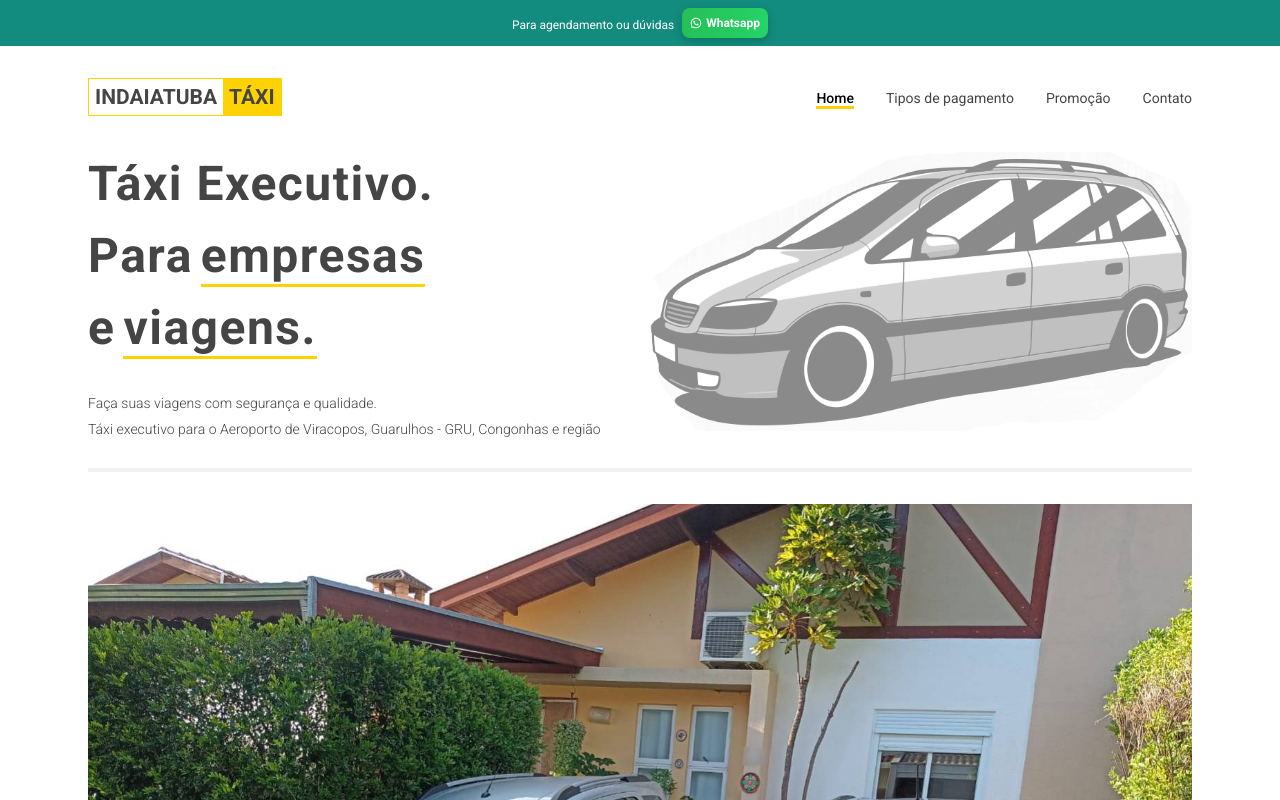
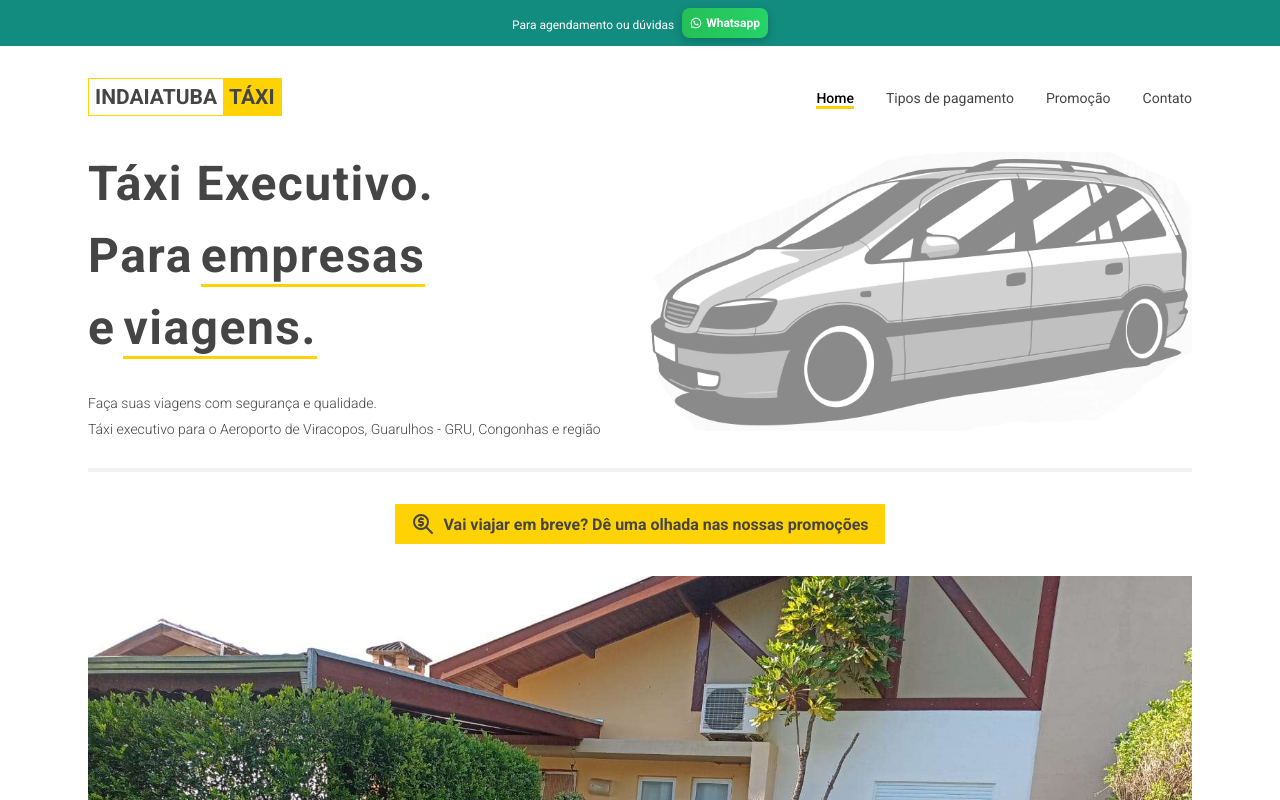
Before and after one commit to femontanha/indaiatubataxi, a Next.js app: page / in a window 1280 px wide. Shown: the top 800 px of the page. Built offline with nearby package versions, Linux system fonts and the light colour scheme.

Commit message:
Add banner, new home photo and link on header h1

```diff
--- /dev/null
+++ b/components/Banner.module.css
@@ -0,0 +1,13 @@
+.link {
+  background-color: var(--color-primary);
+  padding: 8px 16px;
+  font-weight: bold;
+  display: flex;
+  align-items: center;
+  justify-content: center;
+  gap: 8px;
+}
+
+.icon {
+  font-size: 24px;
+}
--- /dev/null
+++ b/components/Banner.tsx
@@ -0,0 +1,16 @@
+import Link from 'next/link'
+import { TbZoomMoney } from 'react-icons/tb'
+import styles from './Banner.module.css'
+
+const Banner: React.FC = () => {
+  return (
+    <Link href="/promocao" className={styles.link}>
+      <TbZoomMoney className={styles.icon} />
+      <span>
+        Vai viajar em breve? Dê uma olhada nas nossas promoções
+      </span>
+    </Link>
+  )
+}
+
+export default Banner
--- a/components/Header.tsx
+++ b/components/Header.tsx
@@ -25,10 +25,12 @@ const Header: React.FC = () => {
 
   return (
     <header className={styles.header}>
-      <h1 className={styles.title}>
-        <span className={styles.titleName}>Indaiatuba</span>
-        <span className={styles.titleSubname}>Táxi</span>
-      </h1>
+      <Link href="/">
+        <h1 className={styles.title}>
+          <span className={styles.titleName}>Indaiatuba</span>
+          <span className={styles.titleSubname}>Táxi</span>
+        </h1>
+      </Link>
       <button className={styles.navOpen} onClick={() => setMobileMenuIsVisible(true)}><GiHamburgerMenu /></button>
       <nav className={navClassName}>
         <button className={styles.navClose} onClick={() => setMobileMenuIsVisible(false)}><AiOutlineClose /></button>
--- a/pages/Home.module.css
+++ b/pages/Home.module.css
@@ -38,6 +38,12 @@
   height: 4px;
   margin: 32px 0;
   background-color: #f1f1f1;
+}
+
+.banner {
+  margin: 32px 0;
+  display: flex;
+  justify-content: center;
 }
 
 .image {
--- a/pages/_document.tsx
+++ b/pages/_document.tsx
@@ -6,12 +6,12 @@ export default function Document() {
       <Head>
         <meta name="description" content="Promoção para viagens taxi Indaiatuba e região."/>
         <meta name="keywords" content="promocao,taxi,taxi indaiatuba,indaiatuba,salto,itu,guarulhos,viracopos,campinas" />
-        <link rel="canonical" href="https://indaiatubataxi.com.br/promocao/" />
+        <link rel="canonical" href="https://indaiatubataxi.com.br/" />
         <meta property="og:site_name" content="Táxi Executivo para empresas e viagens | Transporte com segurança e qualidade" />
         <meta property="og:type" content="article" />
         <meta property="og:title" content="Promoções | Táxi Executivo para empresas e viagens" />
         <meta property="og:description" content="Promoção para viagens taxi Indaiatuba e região." />
-        <meta property="og:url" content="https://indaiatubataxi.com.br/promocao/" />
+        <meta property="og:url" content="https://indaiatubataxi.com.br/" />
         <meta property="twitter:card" content="summary" />
         <meta property="twitter:domain" content="indaiatubataxi.com.br" />
         <meta property="twitter:title" content="Promoções | Táxi Executivo para empresas e viagens" />
--- a/pages/index.tsx
+++ b/pages/index.tsx
@@ -1,5 +1,6 @@
 import Head from 'next/head'
 import Image from 'next/image'
+import Banner from '../components/Banner'
 import styles from './Home.module.css'
 
 const Home: React.FC = () => {
@@ -20,6 +21,9 @@ const Home: React.FC = () => {
         </div>
       </div>
       <div className={styles.separator}></div>
+      <section className={styles.banner}>
+        <Banner />
+      </section>
       <div className={styles.content}>
         <section>
           <Image
@@ -28,6 +32,7 @@ const Home: React.FC = () => {
             alt="Nossos carros"
             width={1600}
             height={1200}
+            priority
           />
         </section>
         <section className={styles.section}>
--- a/pages/promocao.tsx
+++ b/pages/promocao.tsx
@@ -87,7 +87,7 @@ const Sales: React.FC<Props> = (props) => {
         <section className={styles.section}>
           <div>
             <h3 className={styles.sectionTitle}>Formas de Pagamento</h3>
-            <p className={styles.sectionText}>Todas as promoções acima são para pagamentos com dinheiro, cartão de débito, cartão de crédito ou Pix.</p>
+            <p className={styles.sectionText}>Todas as promoções abaixo são para pagamentos com dinheiro, cartão de débito, cartão de crédito ou Pix.</p>
           </div>
         </section>
         {props.sales.length !== 0 ? <SectionSales data={props.sales} /> : <EmptySectionSales />}
```
Also changed, not shown: public/cars.jpg.
